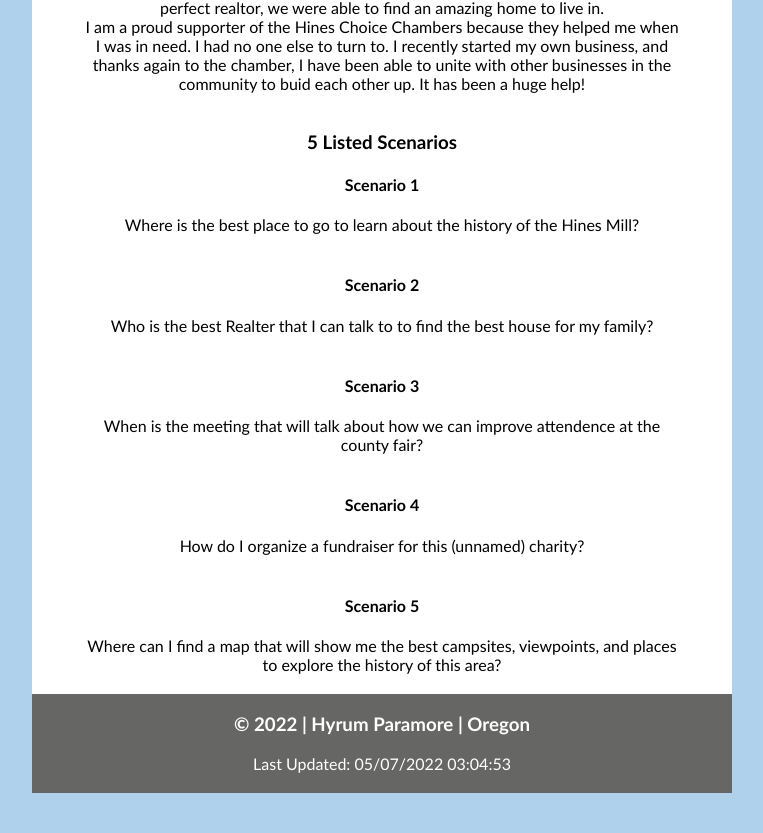
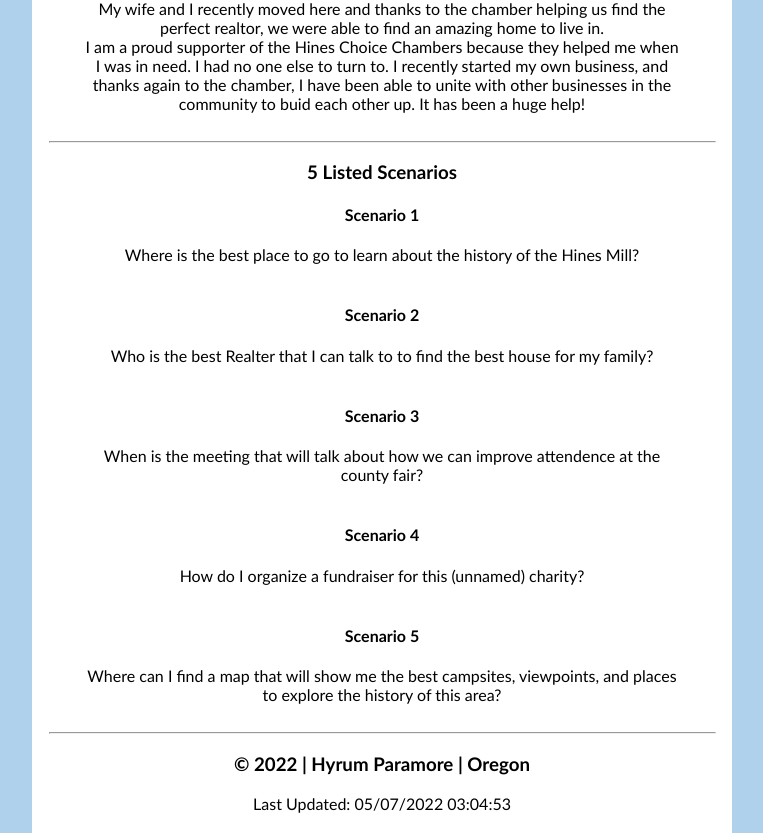
Before and after one commit to hyrumParamore/wdd230spring22, a plain HTML site: page lesson3/target-audience.html in a window 1280 px wide. Shown: the part 1334-2167 px from the top of the page, without its empty margins (258-1021 px from the left). Before the commit the page ends 2127 px from the top, so only its background shows below. Drawn offline with Linux system fonts and the light colour scheme.

Commit message:
added hr tags

```diff
--- a/lesson3/styles/index.css
+++ b/lesson3/styles/index.css
@@ -144,11 +144,16 @@ p {
     padding-bottom: 20px;
 }
 
-.footer {
+hr {
+    width: 95%;
+
+}
+
+/* .footer {
     background-color: var(--gray);
     overflow: hidden;
     color: var(--background-white);
-}
+} */
 
 
 /* img {
--- a/lesson3/target-audience.html
+++ b/lesson3/target-audience.html
@@ -28,6 +28,8 @@
                 to uplift and support the community and anyone who is passing through and interested.
             </p>
         </section>
+        <hr>
+
 
         <section class="personas">
             <h3>Two Personas</h3>
@@ -43,6 +45,8 @@
                 members and businesses that are part of it.
             </p>
         </section>
+        <hr>
+
 
         <section class="persona-2">
             <h3>Derick McKinney</h3>
@@ -55,6 +59,8 @@
                 to unite with other businesses in the community to buid each other up. It has been a huge help!
             </p>
         </section>
+        <hr>
+
 
         <section class="listed-scenarios">
             <h3>5 Listed Scenarios</h3>
@@ -78,7 +84,8 @@
             </p>
         </section>
 
-        <section class="footer">
+        <section>
+            <hr>
             <h3>&copy; 2022 | Hyrum Paramore | Oregon</h3>
             <p>Last Updated: <span></span></p>
         </section>
```
Also changed, not shown: lesson3/color-scheme.html (+3 -2 lines), lesson3/index.html (+4 -1 lines), lesson3/typography.html (+3 -1 lines).
